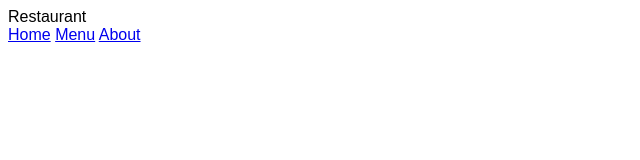
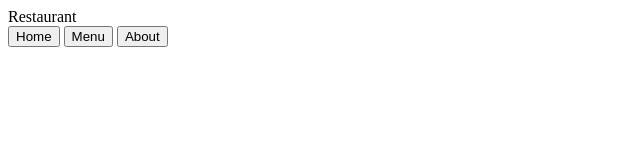
Before and after one commit to roaayala/restaurant-page, a website built with webpack: page src/index.html in a window 1280 px wide. Shown: the whole page, without its empty margins (0-640 px from the left). Built offline with nearby package versions, Linux system fonts and the light colour scheme.

Commit message:
rewrite template

```diff
--- a/src/index.html
+++ b/src/index.html
@@ -6,12 +6,12 @@
 		<title>Restaurant Page</title>
 	</head>
 	<body>
-		<header class="header">
-			<div class="header-title"><span class="title">Restaurant</span></div>
-			<nav class="nav">
-				<a href="#" class="nav-link" id="home">Home</a>
-				<a href="#" class="nav-link" id="menu">Menu</a>
-				<a href="#" class="nav-link" id="about">About</a>
+		<header>
+			<span>Restaurant</span>
+			<nav>
+				<button id="home">Home</button>
+				<button id="menu">Menu</button>
+				<button id="about">About</button>
 			</nav>
 		</header>
 		<main id="content"></main>
--- a/src/style.css
+++ b/src/style.css
@@ -1,3 +1,2 @@
-body {
-	font-family: sans-serif;
-}
+@import url('./styles/reset.css');
+@import url('./styles/base.css');
```
Also changed, not shown: src/styles/base.css (added), src/styles/reset.css (added).
